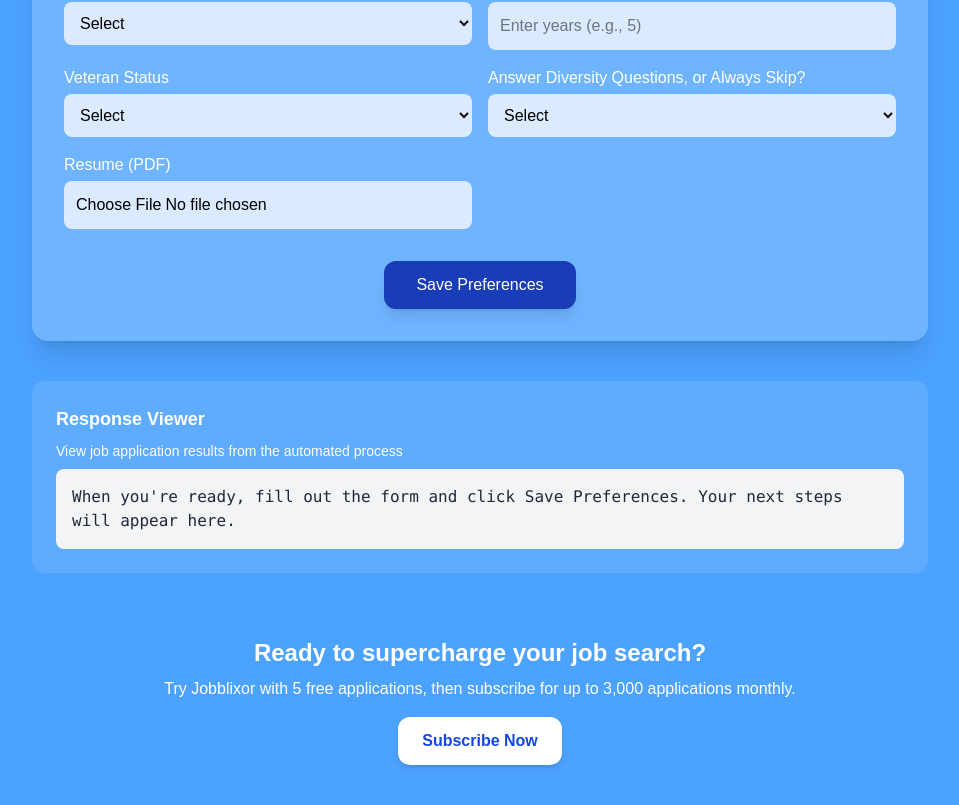
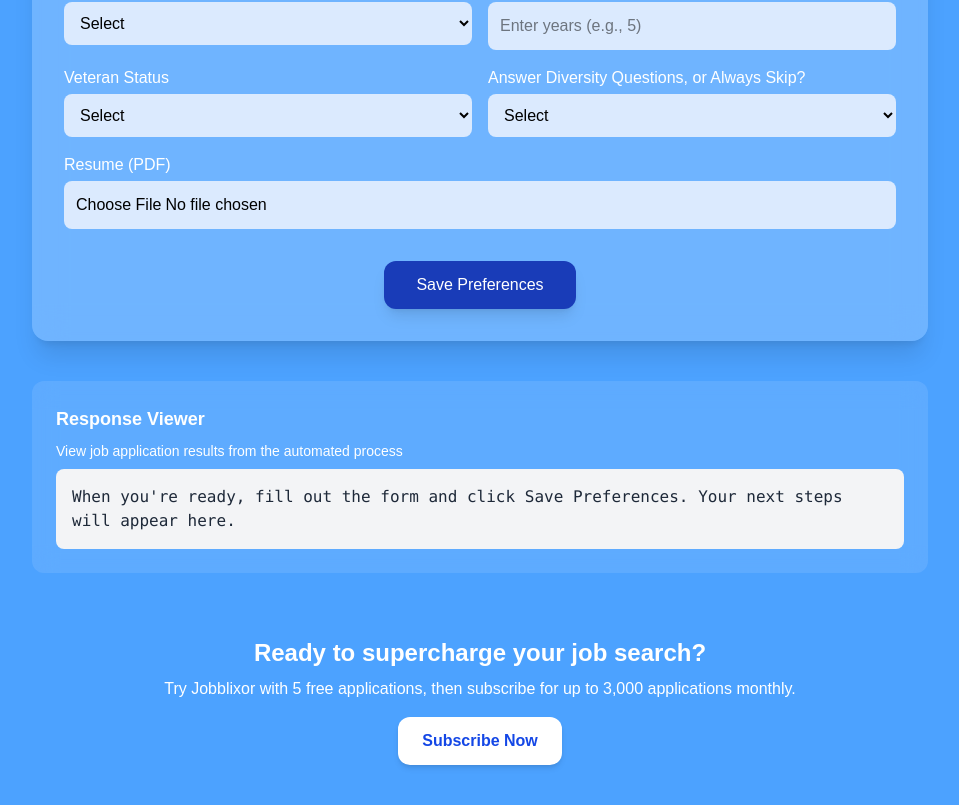
Before and after one commit to jobblixor/jobblixor-frontend-current, a Next.js app: page / in a window 1280 px wide. Shown: the part 1524-2329 px from the top of the page, without its empty margins (160-1119 px from the left). Built offline with nearby package versions, Linux system fonts and the light colour scheme.

Commit message:
Update page.tsx

```diff
--- a/src/app/page.tsx
+++ b/src/app/page.tsx
@@ -476,9 +476,8 @@ export default function Page() {
                   <option value="skip">Always Skip</option>
                 </select>
               </div>
-
-              {/* Resume upload field only */}
-              <div>
+              {/* Resume upload field - FULL WIDTH */}
+              <div className="md:col-span-2">
                 <label className="block text-white mb-1">Resume (PDF)</label>
                 <input name="resume" type="file" accept="application/pdf" className="w-full p-3 rounded-lg bg-blue-100 text-black" />
               </div>
```
